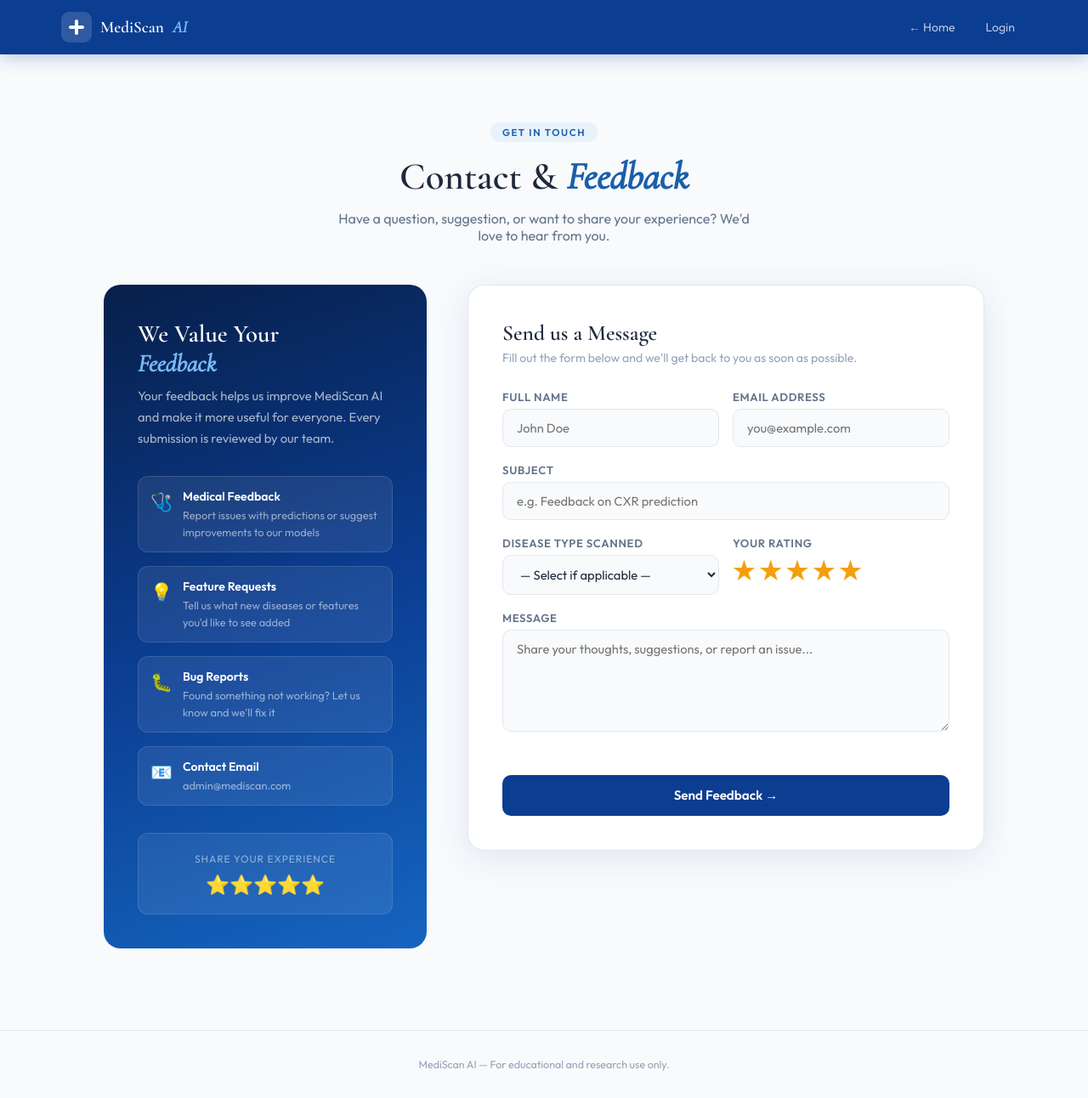
After one commit to itsRajbro/Disease-Predictor, a Flask app: page /contact in a window 1280 px wide. The commit adds this page. Shown: the whole page at 85% size. Run offline with Flask 3, Linux system fonts and the light colour scheme.

Commit message:
Add contact and feedback form

```diff
--- a/app.py
+++ b/app.py
@@ -46,6 +46,17 @@ class Scan(db.Model):
     prediction   = db.Column(db.String(200), nullable=False)
     confidence   = db.Column(db.Float, nullable=False)
     scanned_at   = db.Column(db.DateTime, default=datetime.utcnow)
+
+class Feedback(db.Model):
+    __tablename__ = 'feedback'
+    id           = db.Column(db.Integer, primary_key=True)
+    name         = db.Column(db.String(120), nullable=False)
+    email        = db.Column(db.String(120), nullable=False)
+    subject      = db.Column(db.String(200), nullable=False)
+    message      = db.Column(db.Text, nullable=False)
+    rating       = db.Column(db.Integer, nullable=False)
+    disease_type = db.Column(db.String(50), nullable=True)
+    submitted_at = db.Column(db.DateTime, default=datetime.utcnow)
 
 @login_manager.user_loader
 def load_user(user_id):
@@ -238,13 +249,17 @@ def admin():
             func.date(Scan.scanned_at) == day
         ).count()
         daily.append({'date': day.strftime('%b %d'), 'count': count})
-
+    feedbacks = Feedback.query.order_by(Feedback.submitted_at.desc()).limit(20).all()
+    avg_rating = db.session.query(db.func.avg(Feedback.rating)).scalar()
+    avg_rating = round(avg_rating, 1) if avg_rating else 0
     return render_template('admin.html',
         total_users=total_users,
         total_scans=total_scans,
         recent_scans=recent_scans,
         disease_counts=disease_counts,
-        daily=daily
+        daily=daily,
+        feedbacks=feedbacks,
+        avg_rating=avg_rating
     )
 
 # ── Route: Predict ────────────────────────────────────────────────────────────
@@ -303,6 +318,31 @@ def upload_model():
     file = request.files['model']
     file.save(os.path.join(MODEL_DIR, file.filename))
     return jsonify({'saved': file.filename})
+
+@app.route('/contact', methods=['GET', 'POST'])
+def contact():
+    if request.method == 'POST':
+        name         = request.form.get('name', '').strip()
+        email        = request.form.get('email', '').strip()
+        subject      = request.form.get('subject', '').strip()
+        message      = request.form.get('message', '').strip()
+        rating       = request.form.get('rating', 5)
+        disease_type = request.form.get('disease_type', '').strip()
+
+        if not all([name, email, subject, message, rating]):
+            flash('All fields are required.', 'error')
+            return render_template('contact.html')
+
+        feedback = Feedback(
+            name=name, email=email, subject=subject,
+            message=message, rating=int(rating),
+            disease_type=disease_type or None
+        )
+        db.session.add(feedback)
+        db.session.commit()
+        flash('Thank you for your feedback!', 'success')
+        return redirect(url_for('contact'))
+    return render_template('contact.html')
 # ── Init DB + Admin ───────────────────────────────────────────────────────────
 def init_db():
     with app.app_context():
--- /dev/null
+++ b/templates/contact.html
@@ -0,0 +1,230 @@
+<!DOCTYPE html>
+<html lang="en">
+<head>
+  <meta charset="UTF-8"/>
+  <meta name="viewport" content="width=device-width, initial-scale=1.0"/>
+  <title>Contact & Feedback — MediScan AI</title>
+  <link href="https://fonts.googleapis.com/css2?family=Cormorant+Garamond:ital,wght@0,600;1,400&family=Outfit:wght@300;400;500;600&display=swap" rel="stylesheet"/>
+  <link rel="stylesheet" href="/static/css/auth.css"/>
+  <style>
+    .contact-page { max-width: 1100px; margin: 0 auto; padding: 2rem; }
+    .contact-grid { display: grid; grid-template-columns: 1fr 1.6fr; gap: 3rem; align-items: start; margin-top: 2rem; }
+    @media(max-width:768px){ .contact-grid{ grid-template-columns:1fr; } }
+
+    /* Left info panel */
+    .contact-info { background: linear-gradient(160deg, #071f4a, #0b3d91, #1565c0); border-radius: 20px; padding: 2.5rem; color: white; }
+    .contact-info h2 { font-family: var(--serif); font-size: 1.8rem; margin-bottom: 0.5rem; }
+    .contact-info h2 em { font-style: italic; color: #7ab8f5; }
+    .contact-info p { color: rgba(255,255,255,0.65); font-size: 0.92rem; line-height: 1.7; margin-bottom: 2rem; }
+    .info-items { display: flex; flex-direction: column; gap: 1rem; margin-bottom: 2rem; }
+    .info-item { display: flex; align-items: flex-start; gap: 12px; background: rgba(255,255,255,0.08); border: 1px solid rgba(255,255,255,0.12); border-radius: 12px; padding: 14px; }
+    .info-item-icon { font-size: 1.3rem; flex-shrink: 0; margin-top: 2px; }
+    .info-item strong { display: block; font-size: 0.88rem; font-weight: 600; margin-bottom: 2px; }
+    .info-item span { font-size: 0.8rem; color: rgba(255,255,255,0.55); }
+    .rating-display { background: rgba(255,255,255,0.08); border: 1px solid rgba(255,255,255,0.12); border-radius: 12px; padding: 1.2rem; text-align: center; }
+    .rating-display p { font-size: 0.75rem; color: rgba(255,255,255,0.5); text-transform: uppercase; letter-spacing: 0.08em; margin-bottom: 0.4rem; }
+    .rating-stars { font-size: 1.4rem; }
+
+    /* Right form */
+    .contact-form-card { background: white; border-radius: 20px; padding: 2.5rem; box-shadow: 0 8px 40px rgba(11,61,145,0.1); border: 1px solid var(--gray-200); }
+    .contact-form-card h2 { font-family: var(--serif); font-size: 1.6rem; color: var(--gray-800); margin-bottom: 0.3rem; }
+    .contact-form-card > p { color: var(--gray-400); font-size: 0.88rem; margin-bottom: 1.8rem; }
+    .form-row { display: grid; grid-template-columns: 1fr 1fr; gap: 1rem; }
+    @media(max-width:560px){ .form-row{ grid-template-columns:1fr; } }
+
+    /* Star rating */
+    .star-group { display: flex; flex-direction: row-reverse; gap: 4px; justify-content: flex-end; }
+    .star-group input { display: none; }
+    .star-group label { font-size: 1.8rem; color: var(--gray-200); cursor: pointer; transition: color 0.15s; }
+    .star-group input:checked ~ label,
+    .star-group label:hover,
+    .star-group label:hover ~ label { color: #f59e0b; }
+
+    /* Disease select */
+    .disease-select { width: 100%; padding: 0.75rem 1rem; border: 1.5px solid var(--gray-200); border-radius: 10px; font-family: var(--sans); font-size: 0.92rem; color: var(--gray-800); background: var(--gray-50); outline: none; transition: border-color 0.2s; }
+    .disease-select:focus { border-color: var(--blue-mid); box-shadow: 0 0 0 3px rgba(26,95,168,0.1); background: white; }
+
+    textarea { resize: vertical; min-height: 120px; }
+
+    /* Navbar */
+    .contact-nav { background: var(--blue-deep); position: sticky; top:0; z-index:100; box-shadow: 0 2px 20px rgba(11,61,145,0.3); }
+    .contact-nav-inner { max-width:1200px; margin:0 auto; padding:0 2rem; height:64px; display:flex; align-items:center; justify-content:space-between; }
+    .nav-logo { display:flex; align-items:center; gap:10px; font-family:var(--serif); font-size:1.2rem; color:white; font-weight:600; text-decoration:none; }
+    .nav-logo em { font-style:italic; color:#7ab8f5; }
+    .nav-logo-icon { width:36px; height:36px; background:rgba(255,255,255,0.15); border-radius:9px; display:flex; align-items:center; justify-content:center; }
+    .nav-back { color:rgba(255,255,255,0.7); font-size:0.88rem; padding:6px 14px; border-radius:6px; text-decoration:none; transition:all 0.2s; }
+    .nav-back:hover { color:white; background:rgba(255,255,255,0.1); }
+
+    /* Page header */
+    .contact-header { text-align:center; padding: 3rem 0 1rem; }
+    .contact-header .eyebrow { display:inline-block; font-size:0.72rem; font-weight:600; letter-spacing:0.14em; text-transform:uppercase; color:var(--blue-mid); background:var(--blue-pale); padding:4px 14px; border-radius:999px; margin-bottom:1rem; }
+    .contact-header h1 { font-family:var(--serif); font-size:clamp(2rem,4vw,2.8rem); color:var(--gray-800); line-height:1.15; margin-bottom:0.8rem; }
+    .contact-header h1 em { font-style:italic; color:var(--blue-mid); }
+    .contact-header p { color:var(--gray-600); font-size:1rem; max-width:500px; margin:0 auto; }
+
+    footer { text-align:center; padding:2rem; font-size:0.78rem; color:var(--gray-400); border-top:1px solid var(--gray-200); margin-top:4rem; }
+
+    :root {
+      --blue-deep:#0b3d91; --blue-mid:#1a5fa8; --blue-pale:#e8f2fc;
+      --gray-50:#f8fafc; --gray-100:#f1f5f9; --gray-200:#e2e8f0;
+      --gray-400:#94a3b8; --gray-600:#64748b; --gray-800:#1e293b;
+      --serif:'Cormorant Garamond',serif; --sans:'Outfit',sans-serif;
+    }
+  </style>
+</head>
+<body style="font-family:var(--sans);background:#f8fafc;color:#1e293b;-webkit-font-smoothing:antialiased;">
+
+  <!-- Navbar -->
+  <nav class="contact-nav">
+    <div class="contact-nav-inner">
+      <a href="/" class="nav-logo">
+        <div class="nav-logo-icon">
+          <svg width="20" height="20" viewBox="0 0 20 20" fill="none">
+            <rect x="8" y="1" width="4" height="18" rx="2" fill="white"/>
+            <rect x="1" y="8" width="18" height="4" rx="2" fill="white"/>
+          </svg>
+        </div>
+        MediScan <em>AI</em>
+      </a>
+      <div style="display:flex;align-items:center;gap:8px;">
+        <a href="/" class="nav-back">← Home</a>
+        {% if current_user.is_authenticated %}
+          <a href="/dashboard" class="nav-back">Dashboard</a>
+        {% else %}
+          <a href="/login" class="nav-back">Login</a>
+        {% endif %}
+      </div>
+    </div>
+  </nav>
+
+  <div class="contact-page">
+    <!-- Header -->
+    <div class="contact-header">
+      <span class="eyebrow">Get In Touch</span>
+      <h1>Contact &amp; <em>Feedback</em></h1>
+      <p>Have a question, suggestion, or want to share your experience? We'd love to hear from you.</p>
+    </div>
+
+    {% with messages = get_flashed_messages(with_categories=true) %}
+      {% for category, message in messages %}
+        <div style="max-width:600px;margin:0 auto 1rem;padding:12px 16px;border-radius:10px;font-size:0.88rem;
+          {% if category == 'success' %}background:#f0fdf4;color:#166534;border:1px solid #bbf7d0;
+          {% else %}background:#fef2f2;color:#991b1b;border:1px solid #fecaca;{% endif %}">
+          {{ message }}
+        </div>
+      {% endfor %}
+    {% endwith %}
+
+    <div class="contact-grid">
+      <!-- Left Info -->
+      <div class="contact-info">
+        <h2>We Value Your<br/><em>Feedback</em></h2>
+        <p>Your feedback helps us improve MediScan AI and make it more useful for everyone. Every submission is reviewed by our team.</p>
+
+        <div class="info-items">
+          <div class="info-item">
+            <div class="info-item-icon">🩺</div>
+            <div>
+              <strong>Medical Feedback</strong>
+              <span>Report issues with predictions or suggest improvements to our models</span>
+            </div>
+          </div>
+          <div class="info-item">
+            <div class="info-item-icon">💡</div>
+            <div>
+              <strong>Feature Requests</strong>
+              <span>Tell us what new diseases or features you'd like to see added</span>
+            </div>
+          </div>
+          <div class="info-item">
+            <div class="info-item-icon">🐛</div>
+            <div>
+              <strong>Bug Reports</strong>
+              <span>Found something not working? Let us know and we'll fix it</span>
+            </div>
+          </div>
+          <div class="info-item">
+            <div class="info-item-icon">📧</div>
+            <div>
+              <strong>Contact Email</strong>
+              <span>admin@mediscan.com</span>
+            </div>
+          </div>
+        </div>
+
+        <div class="rating-display">
+          <p>Share Your Experience</p>
+          <div class="rating-stars">⭐⭐⭐⭐⭐</div>
+        </div>
+      </div>
+
+      <!-- Right Form -->
+      <div class="contact-form-card">
+        <h2>Send us a Message</h2>
+        <p>Fill out the form below and we'll get back to you as soon as possible.</p>
+
+        <form method="POST" action="/contact">
+          <div class="form-row">
+            <div class="form-group">
+              <label for="name">Full Name</label>
+              <input type="text" id="name" name="name" placeholder="John Doe" required
+                value="{% if current_user.is_authenticated %}{{ current_user.name }}{% endif %}"/>
+            </div>
+            <div class="form-group">
+              <label for="email">Email Address</label>
+              <input type="email" id="email" name="email" placeholder="you@example.com" required
+                value="{% if current_user.is_authenticated %}{{ current_user.email }}{% endif %}"/>
+            </div>
+          </div>
+
+          <div class="form-group">
+            <label for="subject">Subject</label>
+            <input type="text" id="subject" name="subject" placeholder="e.g. Feedback on CXR prediction" required/>
+          </div>
+
+          <div class="form-row">
+            <div class="form-group">
+              <label>Disease Type Scanned</label>
+              <select name="disease_type" class="disease-select">
+                <option value="">— Select if applicable —</option>
+                <option value="cxr">Chest X-Ray (CXR)</option>
+                <option value="malaria">Malaria</option>
+                <option value="ocular">Ocular Disease</option>
+                <option value="brain">Brain Tumor</option>
+                <option value="general">General / Other</option>
+              </select>
+            </div>
+            <div class="form-group">
+              <label>Your Rating</label>
+              <div class="star-group">
+                <input type="radio" id="s5" name="rating" value="5" checked/>
+                <label for="s5" title="5 stars">★</label>
+                <input type="radio" id="s4" name="rating" value="4"/>
+                <label for="s4" title="4 stars">★</label>
+                <input type="radio" id="s3" name="rating" value="3"/>
+                <label for="s3" title="3 stars">★</label>
+                <input type="radio" id="s2" name="rating" value="2"/>
+                <label for="s2" title="2 stars">★</label>
+                <input type="radio" id="s1" name="rating" value="1"/>
+                <label for="s1" title="1 star">★</label>
+              </div>
+            </div>
+          </div>
+
+          <div class="form-group">
+            <label for="message">Message</label>
+            <textarea id="message" name="message" placeholder="Share your thoughts, suggestions, or report an issue..." required class="form-group input" style="width:100%;padding:0.75rem 1rem;border:1.5px solid #e2e8f0;border-radius:10px;font-family:var(--sans);font-size:0.92rem;color:#1e293b;background:#f8fafc;outline:none;transition:border-color 0.2s;resize:vertical;min-height:120px;"></textarea>
+          </div>
+
+          <button type="submit" class="auth-btn">Send Feedback →</button>
+        </form>
+      </div>
+    </div>
+  </div>
+
+  <footer>
+    MediScan AI — For educational and research use only.
+  </footer>
+
+</body>
+</html>
--- a/templates/index.html
+++ b/templates/index.html
@@ -25,6 +25,7 @@
         <a href="#scan" class="nav-link">Scan</a>
         <a href="#diseases" class="nav-link">Diseases</a>
         <a href="#about" class="nav-link">About</a>
+        <a href="/contact" class="nav-link">Contact</a>
         {% if current_user.is_authenticated %}
           {% if current_user.is_admin %}
             <a href="/admin" class="nav-link" style="color:#fbbf24;">⚙ Admin</a>
```
Also changed, not shown: templates/admin.html (+50 -0 lines).
